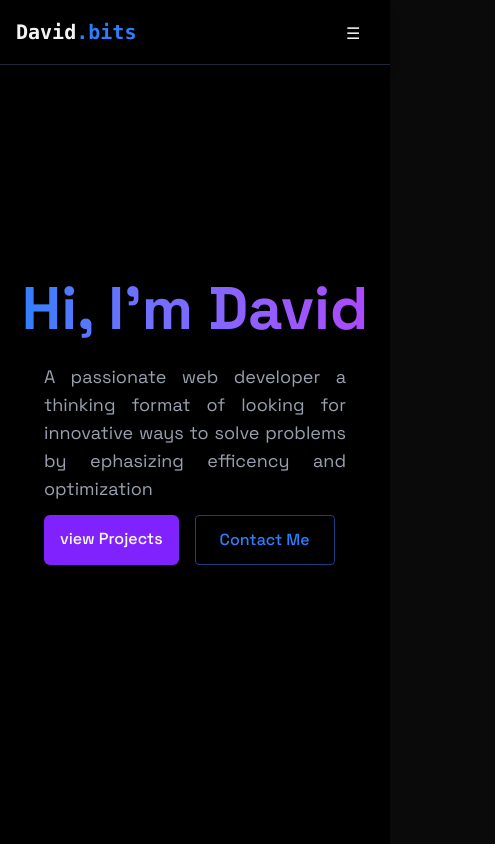
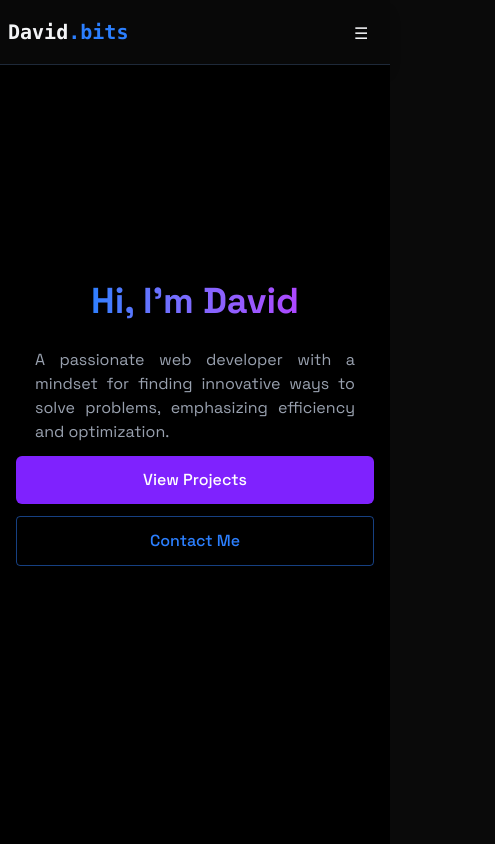
Before and after one commit to Dachenna/Portfolio, a React (Vite) app: page / in a window 390 px wide. Shown: the top 844 px of the page, 495 px wide, since content can reach past the window. Built offline with nearby package versions, Linux system fonts and the light colour scheme.

Commit message:
modified:   src/components/LoadingScreen.jsx 	modified:   src/components/Navbar.jsx 	modified:   src/components/sections/Contact.jsx     modified:   src/components/sections/Home.jsx 	modified:   src/components/sections/Projects.jsx

```diff
--- a/src/components/Navbar.jsx
+++ b/src/components/Navbar.jsx
@@ -14,11 +14,11 @@ export const Navbar = ({menuOpen, setMenuOpen}) => {
     ];
 
     return(
-        <nav className="fixed top-0 w-full z-40 bg-[rgba(10,10,10, 0.8)] backdrop-blur-lg border-b border-gray-800 shadow-lg">
-            <div className="max-w-5xl mx-auto px-4">
+        <nav className="fixed top-0 w-full z-40 bg-[rgba(10,10,10,0.8)] backdrop-blur-lg border-b border-gray-800 shadow-lg">
+            <div className="max-w-5xl mx-auto px-2 sm:px-4">
                 <div className="flex justify-between items-center h-16">
                     <a href="#home"
-                       className=" font-mono text-xl font-bold">
+                       className="font-mono text-xl font-bold">
                         {" "}
                         David<span className="text-blue-500">.bits</span>{" "}
                     </a>
@@ -27,14 +27,14 @@ export const Navbar = ({menuOpen, setMenuOpen}) => {
                         &#9776;
                     </div>
 
-                    <div className="hidden md:flex items-center space-x-8">
+                    <div className="hidden md:flex items-center space-x-4 sm:space-x-8">
                         {navLinks.map(link => (
                             <div key={link.href} className="relative group">
                                 <a
                                     href={link.href}
-                                    className="text-gray-300 hover:text-blue-600 transition-colors"
+                                    className="text-gray-300 hover:text-blue-600 transition-colors text-base sm:text-lg px-2"
                                 >
-                                    {" "}{link.label}{" "}
+                                    {link.label}
                                 </a>
                                 <div className="absolute left-0 -bottom-1 w-full h-[2px] bg-transparent group-hover:bg-gray-800 rounded overflow-hidden">
                                     <div className="h-full bg-blue-500 shadow-[0_0_15px_#3b82f6] w-0 group-hover:animate-loading-bar"></div>
--- a/src/components/sections/Home.jsx
+++ b/src/components/sections/Home.jsx
@@ -2,31 +2,36 @@ import { RevealOnScroll } from '../RevealOnScroll';
 
 function Home() {
   return (
-    <section id='home' className='min-h-screen grid grid-cols-1 md:grid-cols-2  items-center
-      justify-center relative'
+    <section
+      id='home'
+      className='min-h-screen grid grid-cols-1 md:grid-cols-2 items-center justify-center relative px-2 md:px-0'
     >
       <RevealOnScroll>
-      <div className="text-center z-10 px-4">
-        <h1 className='text-6xl md:text-7xl font-bold mb-6 bg-gradient-to-r from-blue-500 to-purple-500
-         bg-clip-text text-transparent leading-right'>
+        <div className="w-full flex flex-col items-center justify-center z-10 px-2 md:px-4 py-8 md:py-0">
+          <h1 className='text-4xl sm:text-5xl md:text-6xl lg:text-7xl font-bold mb-6 bg-gradient-to-r from-blue-500 to-purple-500
+           bg-clip-text text-transparent leading-tight text-center'>
             Hi, I'm David
           </h1>
 
-        <p className="text-lg text-justify text-gray-400 max-w-lg mx-7 mb-3">
-         A passionate web developer a thinking format of looking
-         for innovative ways to solve problems by ephasizing efficency and optimization
+          <p className="text-base sm:text-lg text-justify text-gray-400 max-w-xs sm:max-w-md md:max-w-lg mx-auto mb-3">
+            A passionate web developer with a mindset for finding innovative ways to solve problems, emphasizing efficiency and optimization.
           </p>
 
-        <div className='flex px-7 space-x-4 '>
-          <a href="#projects" className='bg-violet-600 text-white px-4 py-3 rounded-md font-medium transition relative overflow-hidden hover:-translate-0.5
-          hover:shadow-[0_0_15px_rgba(59,130,246, 0.4)] hover:bg-gradient-to-bl from-blue-500 to-purple-900 duration-400 '>
-            view Projects
+          <div className='flex flex-col sm:flex-row w-full sm:w-auto px-0 sm:px-7 space-y-3 sm:space-y-0 sm:space-x-4 items-center justify-center'>
+            <a
+              href="#projects"
+              className='w-full sm:w-auto bg-violet-600 text-white px-4 py-3 rounded-md font-medium transition relative overflow-hidden hover:-translate-0.5
+              hover:shadow-[0_0_15px_rgba(59,130,246,0.4)] hover:bg-gradient-to-bl from-blue-500 to-purple-900 duration-400 text-center'
+            >
+              View Projects
             </a>
 
-          <a href='#contact' className='border border-blue-500/50 text-blue-500 py-3 px-6 rounded font-medium
-            transition-all hover:-translate-0.5 hover:shadow-[0_0_15px_rgba(59,130,246, 0.4)]
-            cursor-pointer
-           hover:bg-blue-500/50 hover:text-white duration-400'>
+            <a
+              href='#contact'
+              className='w-full sm:w-auto border border-blue-500/50 text-blue-500 py-3 px-6 rounded font-medium
+              transition-all hover:-translate-0.5 hover:shadow-[0_0_15px_rgba(59,130,246,0.4)]
+              cursor-pointer hover:bg-blue-500/50 hover:text-white duration-400 text-center'
+            >
               Contact Me
             </a>
           </div>
--- a/src/components/sections/Projects.jsx
+++ b/src/components/sections/Projects.jsx
@@ -2,19 +2,18 @@ import { RevealOnScroll } from "../RevealOnScroll"
 
 export const Projects = () => {
     return(
-        <section id="projects" className="min-h-screen flex items-center justify-center py-20">
+        <section id="projects" className="min-h-screen flex items-center justify-center py-10 px-2 sm:px-0">
             <RevealOnScroll>
-            <div className="max-w-5xl mx-auto px-4">
-                <h2 className="text-3xl font-bold mb-8 bg-gradient-to-r from-purple-500 to-cyan-400 bg-clip-text text-transparent">
-                    {"  "}
+            <div className="w-full max-w-5xl mx-auto px-2 sm:px-4">
+                <h2 className="text-2xl sm:text-3xl font-bold mb-8 bg-gradient-to-r from-purple-500 to-cyan-400 bg-clip-text text-transparent text-center">
                     Featured Project
                 </h2>
-                <div className="grid grid-cols-1 md:grid-cols-2 gap-8 ">
+                <div className="grid grid-cols-1 md:grid-cols-2 gap-8">
 
-                    <div className="p-6 rounded-xl border border-white/10 hover:-translate-y-1 hover:border-purple-500/30
-                                     hover:shadow-[0_2px_8px_rgba(59,130,246,0.2)] transition ">
-                        <h3 className="text-xl font-bold mb-2">Automated fiber grading via image recognition</h3>
-                        <p className="text-gray-400 leading-snug justify-center m-1">
+                    <div className="p-4 sm:p-6 rounded-xl border border-white/10 hover:-translate-y-1 hover:border-purple-500/30
+                                     hover:shadow-[0_2px_8px_rgba(59,130,246,0.2)] transition">
+                        <h3 className="text-lg sm:text-xl font-bold mb-2">Automated fiber grading via image recognition</h3>
+                        <p className="text-gray-400 leading-snug justify-center m-1 text-sm sm:text-base">
                             Automated fiber grading is a project that utilizes image recognition to classify and grade fibers based on their characteristics.
                             The system uses machine learning algorithms to analyze images of fibers and assign them a grade,
                             which can help in quality control and sorting processes in industries such as textiles and manufacturing.
@@ -22,7 +21,7 @@ export const Projects = () => {
                         <div className="flex flex-wrap gap-2 mb-4">
                             {["React", "Firebase", "TensorFlow", "Cloudinary"].map((tech, key) =>(
                                <span key={key}
-                                     className='bg-violet-500/10 text-blue-500 py-1 px-3 m-1 rounded-full border border-gray-500/50 text-sm hover:bg-violet-500/20
+                                     className='bg-violet-500/10 text-blue-500 py-1 px-3 m-1 rounded-full border border-gray-500/50 text-xs sm:text-sm hover:bg-violet-500/20
                                      hover:shadow-[0_2px_8px_rgba(59,130,246,0.1)] transition-all  '
                                 >
                                     {tech}
@@ -31,24 +30,24 @@ export const Projects = () => {
                         </div>
 
                         <div className="flex justify-between items-center">
-                            <a href="#" className="text-purple-400 hover:text-purple-300 transition-colors my-4"
+                            <a href="#" className="text-purple-400 hover:text-purple-300 transition-colors my-4 text-sm sm:text-base"
                             >
                                 View Project →
                             </a>
                         </div>
                     </div>
-                        {/**Second Project */}
-                     <div className="p-6 rounded-xl border border-white/10 hover:-translate-y-1 hover:border-purple-500/30
+                    {/* Second Project */}
+                    <div className="p-4 sm:p-6 rounded-xl border border-white/10 hover:-translate-y-1 hover:border-purple-500/30
                                      hover:shadow-[0_2px_8px_rgba(59,130,246,0.2)] transition-all">
-                        <h3 className="text-xl font-bold mb-2">Naija Turf </h3>
-                        <p className="text-gray-400 leading-snug justify-center m-1">
+                        <h3 className="text-lg sm:text-xl font-bold mb-2">Naija Turf </h3>
+                        <p className="text-gray-400 leading-snug justify-center m-1 text-sm sm:text-base">
                            NiaJa Turf is a web application that provides a platform for users to explore and discover local events, activities, and attractions in Nigeria.
                            It offers a user-friendly interface for browsing events, reading reviews, and finding information about various location in Nigeria.
                         </p>
                         <div className="flex flex-wrap gap-2 mb-4">
                             {["HTML", "CSS", "JavaScript", "Bootstrap"].map((tech, key) =>(
                                <span key={key}
-                                     className='bg-violet-500/10 text-blue-500 py-1 px-3 m-1 rounded-full border border-gray-500/50 text-sm hover:bg-violet-500/20
+                                     className='bg-violet-500/10 text-blue-500 py-1 px-3 m-1 rounded-full border border-gray-500/50 text-xs sm:text-sm hover:bg-violet-500/20
                                      hover:shadow-[0_2px_8px_rgba(59,130,246,0.1)] transition-all'
                                 >
                                     {tech}
@@ -57,25 +56,23 @@ export const Projects = () => {
                         </div>
 
                         <div className="flex justify-between items-center">
-                            <a href="#" className="text-purple-400 hover:text-purple-300 transition-colors my-4"
+                            <a href="https://naija-turf.netlify.app/" className="text-purple-400 hover:text-purple-300 transition-colors my-4 text-sm sm:text-base"
                             >
                                 View Project →
                             </a>
                         </div>
                     </div>
-
-                        {/**Third Project */}
-
-                   <div className="p-6 m-0 rounded-xl border  border-white/10 hover:-translate-y-1 hover:border-purple-500/30
+                    {/* Third Project */}
+                   <div className="p-4 sm:p-6 m-0 rounded-xl border  border-white/10 hover:-translate-y-1 hover:border-purple-500/30
                                      hover:shadow-[0_2px_8px_rgba(59,130,246,0.2)] transition-all">
-                        <h3 className="text-xl font-bold mb-2">E-commerce Web App </h3>
-                        <p className="text-gray-400 leading-snug justify-center m-1">
+                        <h3 className="text-lg sm:text-xl font-bold mb-2">E-commerce Web App </h3>
+                        <p className="text-gray-400 leading-snug justify-center m-1 text-sm sm:text-base">
                           Full Stack e-commerce with a sleek, modern UI designed for an intuitive shopping experience. Features secure payment integration, customizable product inventory, real-time order tracking, and responsive layouts for seamless browsing on any device. Built with performance and scalability in mind, this project demonstrates expertise in both front-end and back-end development, delivering a robust and user-friendly online store.
                         </p>
                         <div className="flex flex-wrap gap-2 mb-4">
                             {["React", "Tailwind", "NodeJs", "MongoDB", "RESTful-APIs"].map((tech, key) =>(
                                <span key={key}
-                                     className='bg-violet-500/10 text-blue-500 py-2 px-2 m-2 rounded-full border border-gray-500/50 text-sm hover:bg-violet-500/20
+                                     className='bg-violet-500/10 text-blue-500 py-2 px-2 m-2 rounded-full border border-gray-500/50 text-xs sm:text-sm hover:bg-violet-500/20
                                      hover:shadow-[0_2px_8px_rgba(59,130,246,0.1)] transition-all '
                                 >
                                     {tech}
@@ -84,24 +81,23 @@ export const Projects = () => {
                         </div>
 
                         <div className="flex justify-between items-center">
-                            <a href="#" className="text-purple-400 hover:text-purple-300 transition-colors my-4"
+                            <a href="#" className="text-purple-400 hover:text-purple-300 transition-colors my-4 text-sm sm:text-base"
                             >
                                 View Project →
                             </a>
                         </div>
                     </div>
-
-                    {/**Fourth Project */}
-                       <div className="p-6 rounded-xl border border-white/10 hover:-translate-y-1 hover:border-purple-500/30
+                    {/* Fourth Project */}
+                       <div className="p-4 sm:p-6 rounded-xl border border-white/10 hover:-translate-y-1 hover:border-purple-500/30
                                      hover:shadow-[0_2px_8px_rgba(59,130,246,0.2)] transition-all">
-                        <h3 className="text-xl font-bold mb-2">Toka </h3>
-                        <p className="text-gray-400 leading-snug justify-center m-1">
+                        <h3 className="text-lg sm:text-xl font-bold mb-2">Toka </h3>
+                        <p className="text-gray-400 leading-snug justify-center m-1 text-sm sm:text-base">
                           Toka is a Web3 Landing Page designed to welcome aspiring web3 users into the world of NFT creation and trading.
                         </p>
                         <div className="flex flex-wrap gap-2 mb-4">
                             {["React", "TailwindCSS", "ThreeJs", "FireBase"].map((tech, key) =>(
                                <span key={key}
-                                     className='bg-violet-500/10 text-blue-500 py-1 px-3 m-1 rounded-full border border-gray-500/50 text-sm hover:bg-violet-500/20
+                                     className='bg-violet-500/10 text-blue-500 py-1 px-3 m-1 rounded-full border border-gray-500/50 text-xs sm:text-sm hover:bg-violet-500/20
                                      hover:shadow-[0_2px_8px_rgba(59,130,246,0.1)] transition-all'
                                 >
                                     {tech}
@@ -110,7 +106,7 @@ export const Projects = () => {
                         </div>
 
                         <div className="flex justify-between items-center">
-                            <a href="#" className="text-purple-400 hover:text-purple-300 transition-colors my-4"
+                            <a href="#" className="text-purple-400 hover:text-purple-300 transition-colors my-4 text-sm sm:text-base"
                             >
                                 View Project →
                             </a>
```
Also changed, not shown: src/components/LoadingScreen.jsx (+11 -12 lines), src/components/sections/Contact.jsx (+10 -12 lines). Lines whose indentation alone changed are shown as unchanged.
